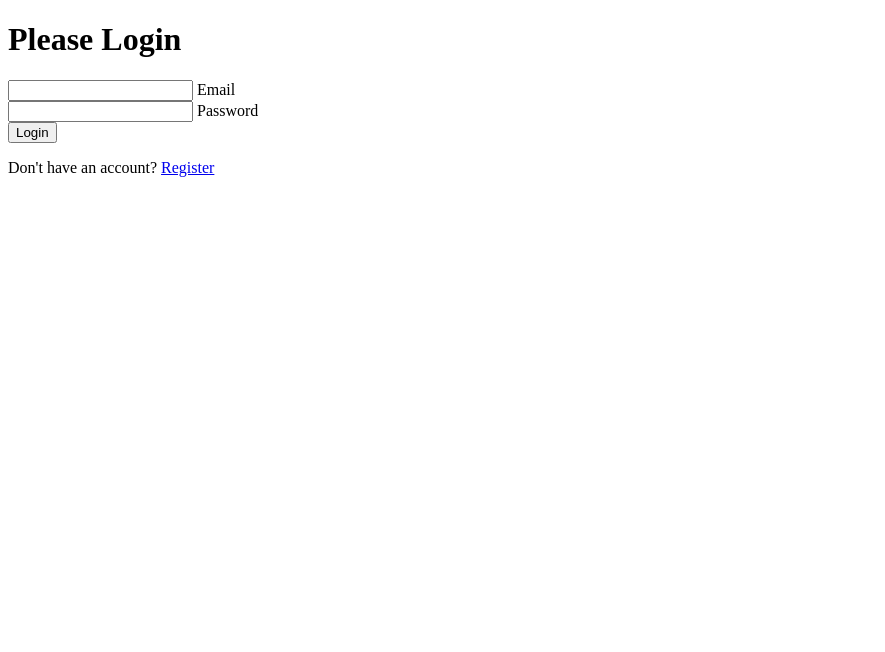
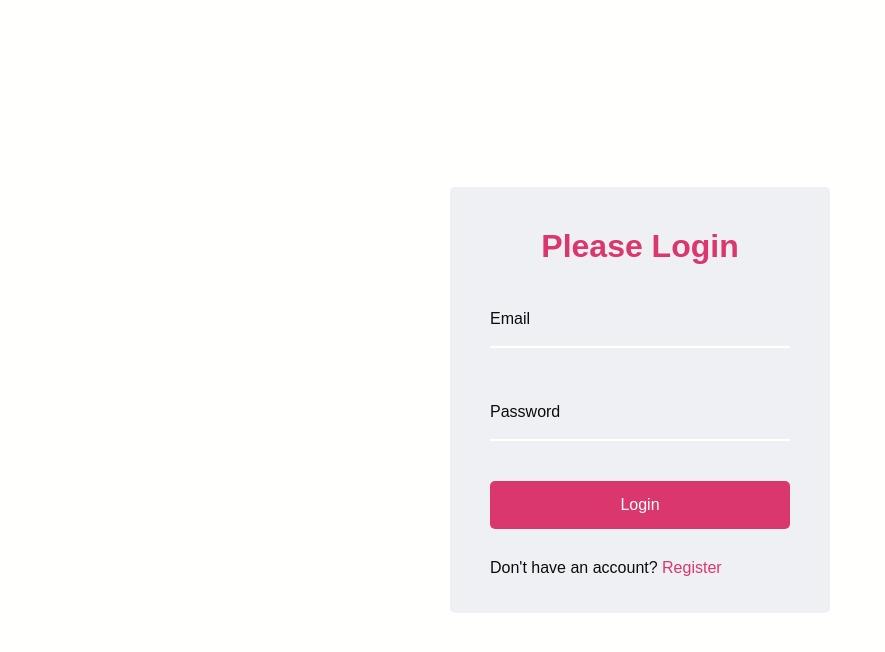
Before and after one commit to SwamiTheDev/Form, a plain HTML site: page index.html in a window 1280 px wide. Shown: the whole page, without its empty margins (0-885 px from the left). Drawn offline with Linux system fonts and the light colour scheme; a web font is replaced by a local one.

Commit message:
add the stylesheet

```diff
--- a/index.html
+++ b/index.html
@@ -4,6 +4,7 @@
 <head>
     <meta charset="UTF-8">
     <meta name="viewport" content="width=device-width, initial-scale=1.0">
+    <link rel="stylesheet" href="style.css">
     <title>Wave Form</title>
 </head>
 
--- /dev/null
+++ b/style.css
@@ -0,0 +1,103 @@
+@import url("https://fonts.googleapis.com/css2?family=Muli&display=swap");
+
+* {
+  box-sizing: border-box;
+}
+
+body {
+  font-family: "Muli", sans-serif;
+  background-color: #fffffe;
+  color: #0d0d0d;
+  display: flex;
+  flex-direction: column;
+  align-items: center;
+  justify-content: center;
+  height: 100vh;
+  overflow: hidden;
+  margin: 0;
+}
+
+.container {
+  background-color: #eff0f3;
+  padding: 20px 40px;
+  border-radius: 5px;
+}
+
+.container h1 {
+  color: #d9376e;
+  text-align: center;
+  margin-bottom: 30px;
+}
+
+.container a {
+  text-decoration: none;
+  color: #d9376e;
+}
+
+.btn {
+  cursor: pointer;
+  display: inline-block;
+  width: 100%;
+  background: #d9376e;
+  padding: 15px;
+  color: white;
+  font-family: inherit;
+  font-size: 16px;
+  border: 0;
+  border-radius: 5px;
+}
+
+.btn:focus {
+  outline: 0;
+}
+
+.btn:active {
+  transform: scale(0.98);
+}
+
+.text {
+  margin-top: 30px;
+}
+
+.form-control {
+  position: relative;
+  margin: 20px 0 40px;
+  width: 300px;
+}
+
+.form-control input {
+  background-color: transparent;
+  border: 0;
+  border-bottom: 2px #fff solid;
+  display: block;
+  width: 100%;
+  padding: 15px 0;
+  font-size: 18px;
+  color: #000;
+}
+
+.form-control input:focus,
+.form-control input:valid {
+  outline: 0;
+  border-bottom-color: #d9376e;
+}
+
+.form-control label {
+  position: absolute;
+  top: 15px;
+  left: 0;
+  pointer-events: none;
+}
+
+.form-control label span {
+  display: inline-block;
+  font-size: 18px;
+  min-width: 5px;
+  transition: 0.3s cubic-bezier(0.68, -0.55, 0.265, 1.55);
+}
+
+.form-control input:focus + label span,
+.form-control input:valid + label span {
+  color: lightblue;
+  transform: translateY(-30px);
+}
```
